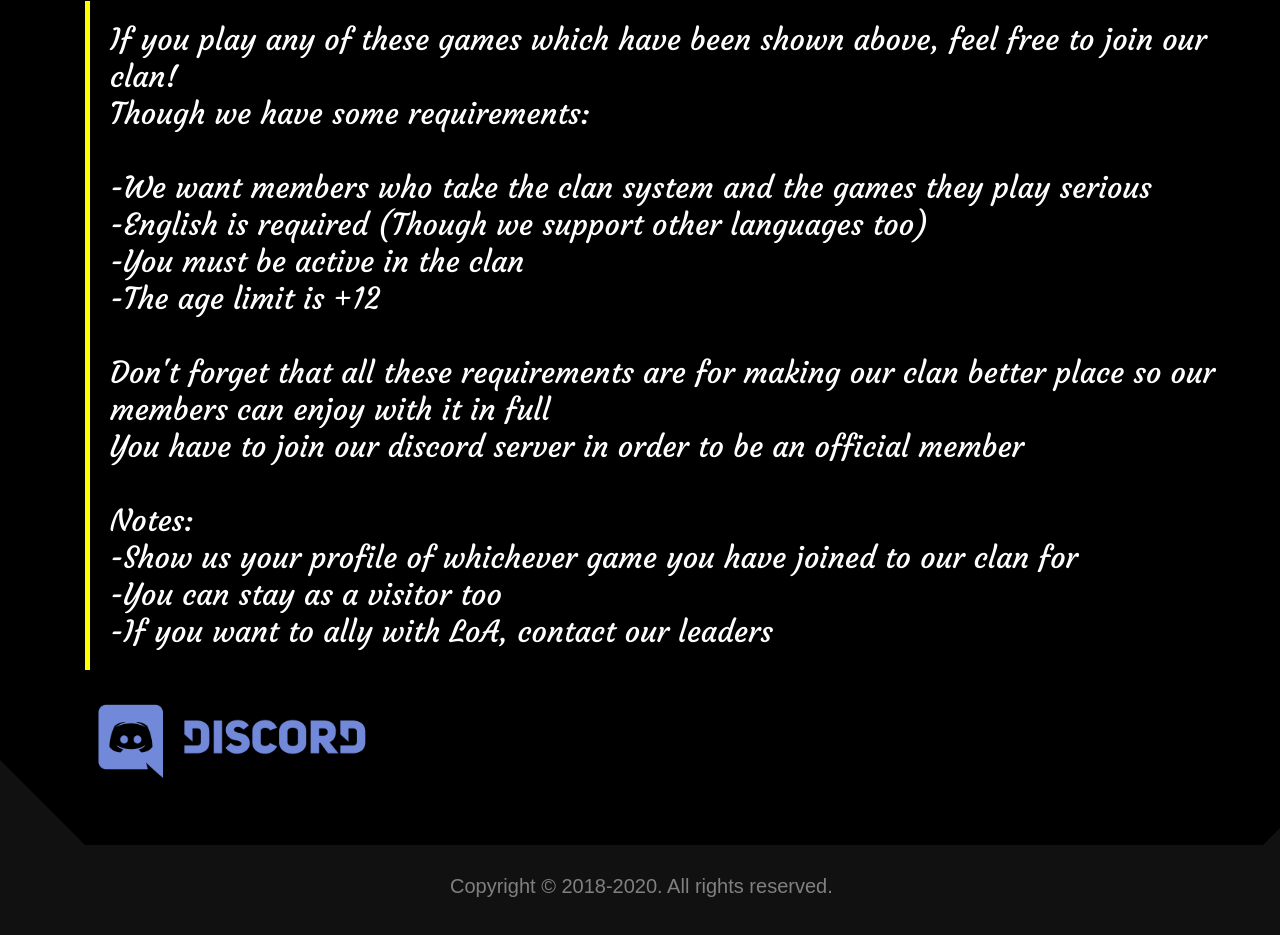
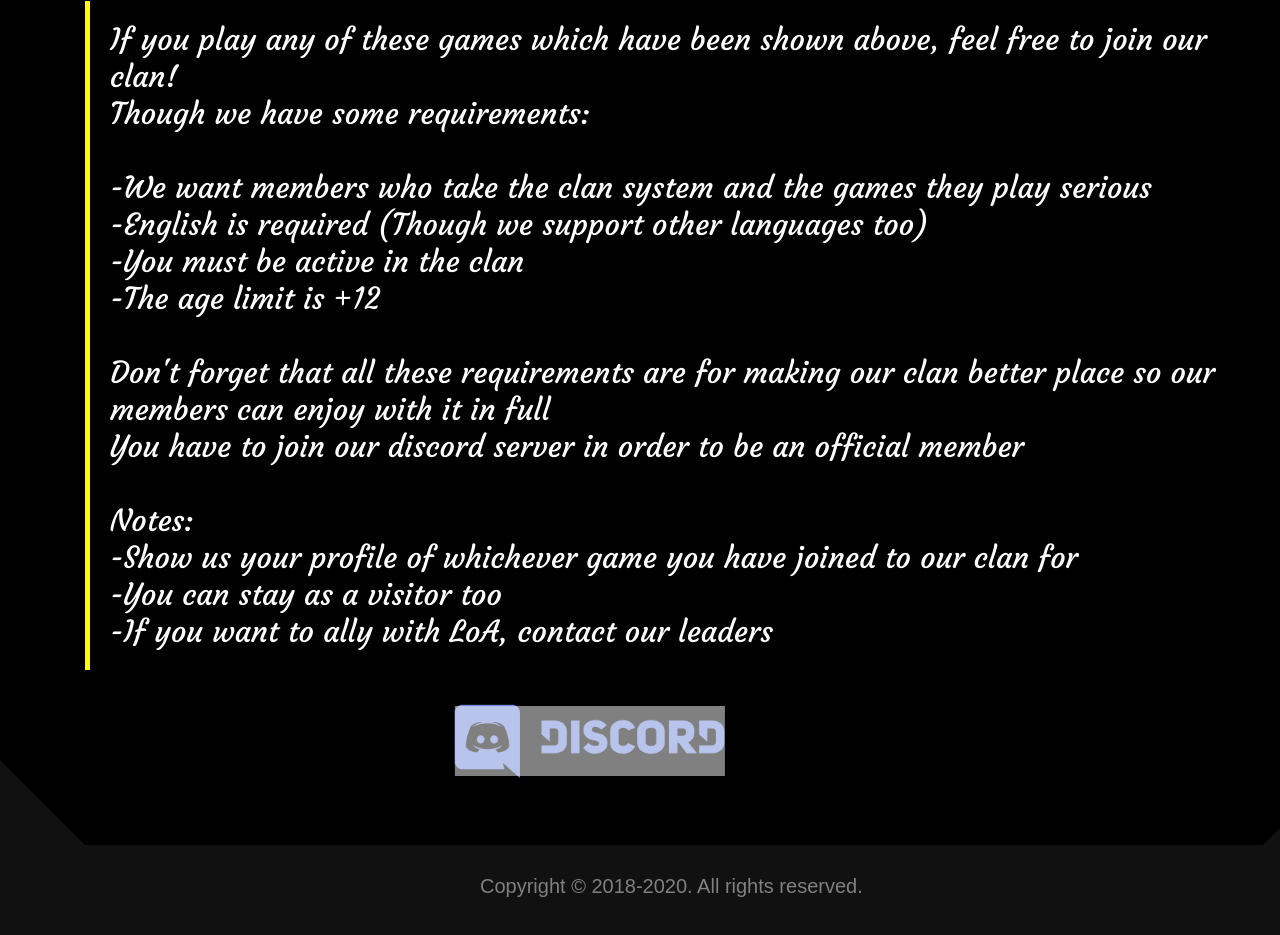
Before and after one commit to league-of-assassins/league-of-assassins.github.io, a plain HTML site: page index.html in a window 1280 px wide. Shown: the part 2287-3222 px from the top of the page. Drawn offline with nearby package versions, Linux system fonts and the light colour scheme; a web font is replaced by a local one.

Commit message:
discord logo

```diff
--- a/index.html
+++ b/index.html
@@ -55,16 +55,15 @@
 				<a onclick="scrollWin4();">Recruitment</a>
 		</div>
 
-
-		<div class="p1">
-			<img src="img/font1.png">
-		</div>
+		<div class="tast1">
+			<div class="p1">
+				<img src="img/font1.png">
+			</div>
 
 
 
 
 
-		<div class="tast1">
 			<div class="left1"></div>
 			<div class="right1"></div>
 
--- a/main2.css
+++ b/main2.css
@@ -117,19 +117,19 @@ body, html {
 
 .but1 {
   position: absolute;
-  transform: translate(10px,705px);
+  transform: translate(137%,705px);
   width: 270px;
   height: 70px;
   background-color: white;
   z-index: 2;
-  opacity: 0;
+  opacity: 0.5;
 }
 
 .fut1 {
   height: 4%;
-  width: auto;
+  width: 25%;
   position: relative;
-  transform: translate(0,690px);
+  transform: translate(120%,690px);
 }
 
 
@@ -156,7 +156,6 @@ body, html {
 
 ::-webkit-scrollbar {
   width: 1.3%;
-  max-height: 1% !important;
   background-color: black;
   overflow-y: hidden !important;
   overflow-x: hidden !important;
@@ -449,7 +448,6 @@ body, html {
 
 .tast1 {
   position: relative;
-  vertical-align: top;
 }
 
 .test1 {
@@ -488,9 +486,8 @@ body, html {
 }
 
 .end2 {
-	text-align: center;
 	color: gray;
-	transform: translate(450px,-60px);
+	transform: translate(480px,-60px);
 	font-size: 20px;
   position: absolute;
 }
```
